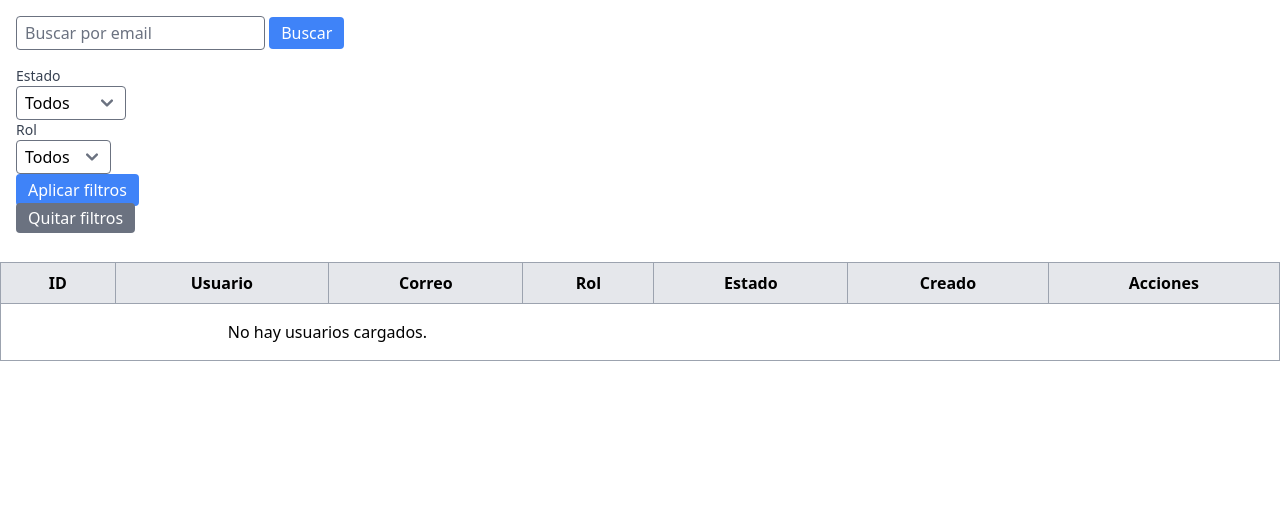
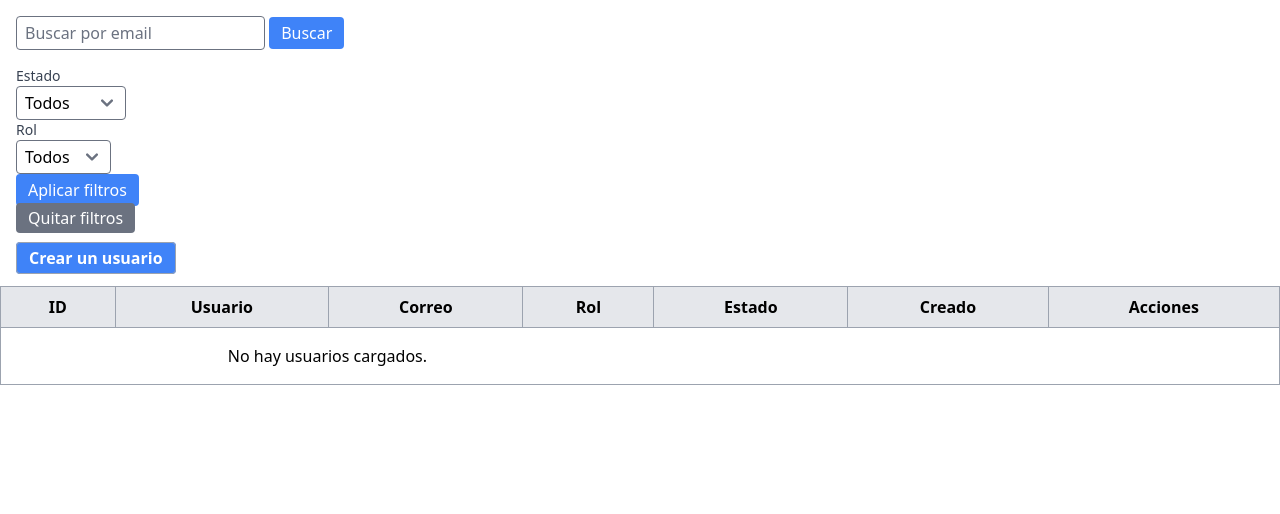
Before and after one commit to UnMatesito/Proyecto-de-Software, a Python web app: template admin/src/web/templates/users/index.html in a window 1280 px wide. Shown: the part 64-578 px from the top of the page. Run offline with Jinja, Linux system fonts and the light colour scheme; the template is opened without the code that fills it, so the values that code supplies are empty; some libraries are stand-ins or nearby versions.

Commit message:
Sigo con el front

```diff
--- a/admin/src/web/templates/users/create.html
+++ b/admin/src/web/templates/users/create.html
@@ -7,6 +7,12 @@
 {% endblock %}
 
 {% block content %}
+ <div>
+    <a href="/users"
+        class="border border-gray-400 bg-blue-500 hover:bg-blue-700 text-white font-bold py-1 px-3 rounded">
+        Volver
+    </a>
+ </div>
 <div class="p-6 max-w-lg mx-auto bg-white shadow-md rounded-lg">
     <form method="POST">
         {{ form.hidden_tag() }}
--- a/admin/src/web/templates/users/edit.html
+++ b/admin/src/web/templates/users/edit.html
@@ -7,6 +7,12 @@
 {% endblock %}
 
 {% block content %}
+<div>
+    <a href="/users"
+        class="border border-gray-400 bg-blue-500 hover:bg-blue-700 text-white font-bold py-1 px-3 rounded">
+        Volver
+    </a>
+ </div>
 <div class="p-4 max-w-lg mx-auto">
     <form method="POST">
         {{ form.hidden_tag() }}
--- a/admin/src/web/templates/users/index.html
+++ b/admin/src/web/templates/users/index.html
@@ -47,6 +47,12 @@
                 </a>
             </div>
         </form>
+        <div>
+            <a href="/users/create"
+                class="border border-gray-400 bg-blue-500 hover:bg-blue-700 text-white font-bold py-1 px-3 rounded">
+                Crear un usuario
+            </a>
+        </div>
     </div>
 
     <table class="table-auto border-collapse border border-gray-400 w-full">
```
Also changed, not shown: admin/src/web/templates/users/detail.html (+7 -1 lines).
